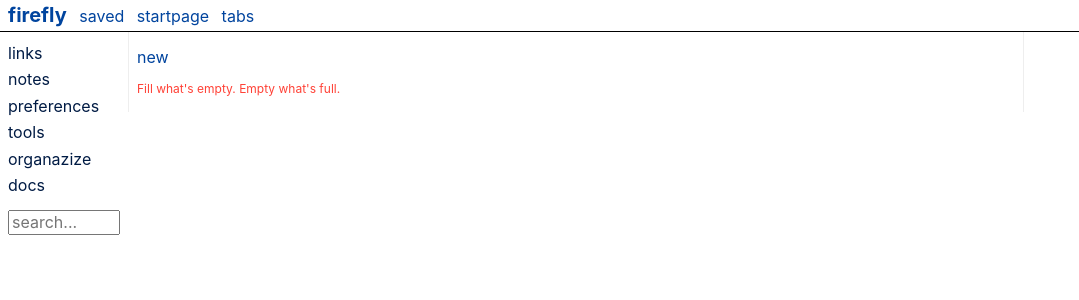
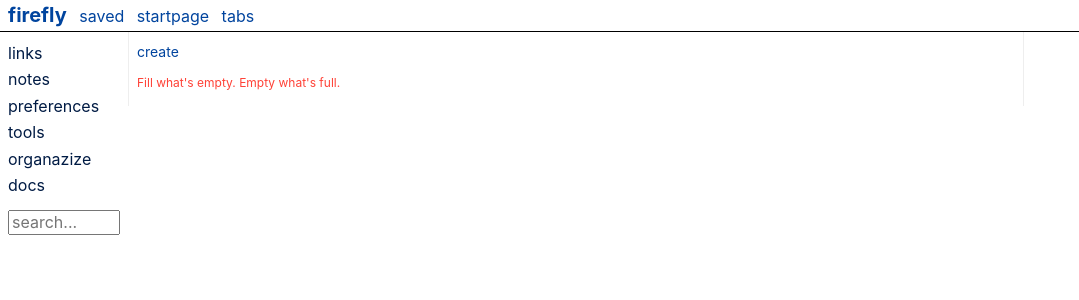
Before and after one commit to poudel/firefly, a Flask app: page /notes/ in a window 1280 px wide. Shown: the top 300 px of the page, without its empty margins (0-1079 px from the left). Run offline with Flask 2, Linux system fonts and the light colour scheme; data that the repository does not hold is empty.

Commit message:
rename 'new' to 'create' for notes

```diff
--- a/firefly/notes.py
+++ b/firefly/notes.py
@@ -19,12 +19,12 @@ bp = Blueprint("notes", __name__, url_prefix="/notes")
 
 class NoteForm(FlaskForm):
     title = StringField("title", validators=[Length(max=200)])
-    description = TextAreaField("content", validators=[Required()])
     tags = TagListField(
         "tags separated by space",
         validators=[Length(max=50)],
         description="Space separated",
     )
+    description = TextAreaField("content", validators=[Required()])
 
 
 @bp.route("/create/", methods=["POST", "GET"])
--- a/firefly/templates/form.html
+++ b/firefly/templates/form.html
@@ -11,7 +11,9 @@
             {% for field in form %}
                 {% if field.type != "CSRFTokenField" %}
                     <div class="mb1">
+
                         {{ field(style="width: 50%") }}
+
                         {{ field.label }}
 
                         {% if field.errors %}
--- a/firefly/templates/notes.html
+++ b/firefly/templates/notes.html
@@ -1,9 +1,9 @@
 {% extends "base.html" %}
 
 {% block content %}
-    <div class="pv2">
+    <div class="mb2 mt1 f6">
         <a class="link dark-blue underline-hover" href="{{ url_for('notes.notes_create') }}">
-            new
+            create
         </a>
     </div>
     <div class="pv2">
```
